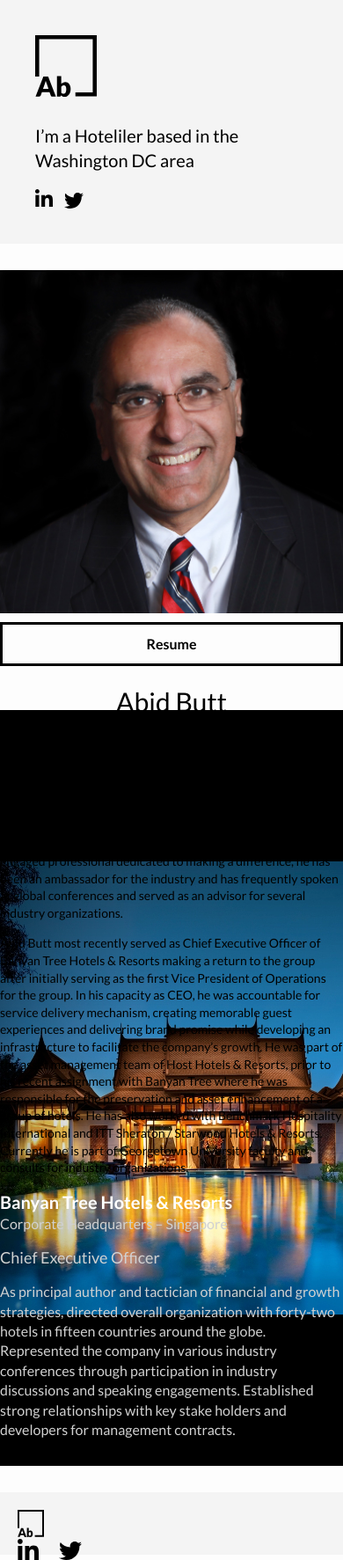
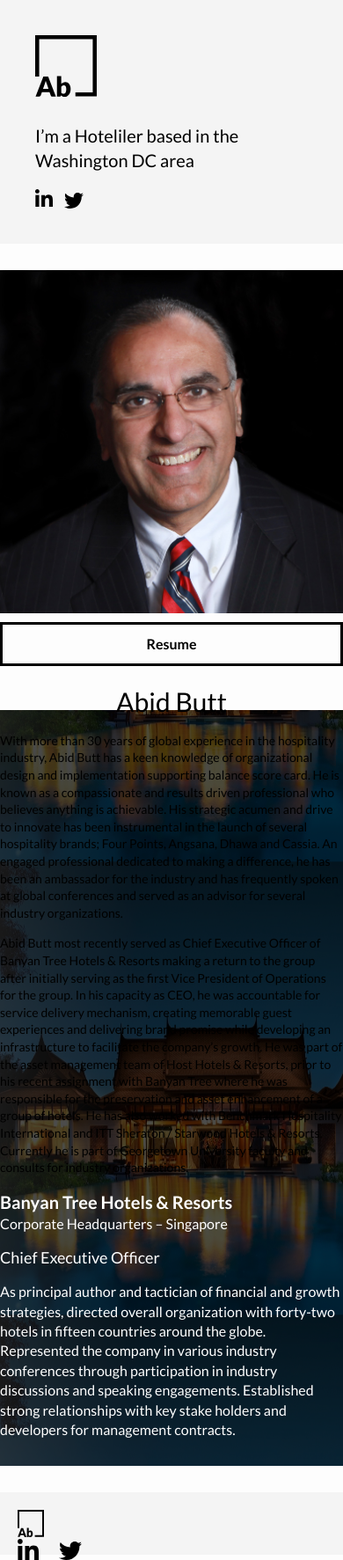
Before and after one commit to naher94/abid-butt.com, a Jekyll site: the page built from index.html, in a window 390 px wide. Shown: the whole page at 88% size. Built offline with Jekyll 4.4.1, drawn with Linux system fonts in a browser that asks for light colours.

Commit message:
Mobiel Styling Adjusted

```diff
--- a/css/abid.scss
+++ b/css/abid.scss
@@ -227,10 +227,12 @@
   .featured{
     padding-top: 30px;
     padding-bottom: 30px;
-    background-position: center center;
+    h2, h3, h4, p{
+      color: white;
+    }
   }
   .banyan{
-    //opacity: 0.5;
+    background: linear-gradient(rgba(0, 0, 0, 0.70), rgba(0, 0, 0, 0.70)), url("../img/banyantree.png") center center;
   }
 }
 
```
Also changed, not shown: 2 other files.
